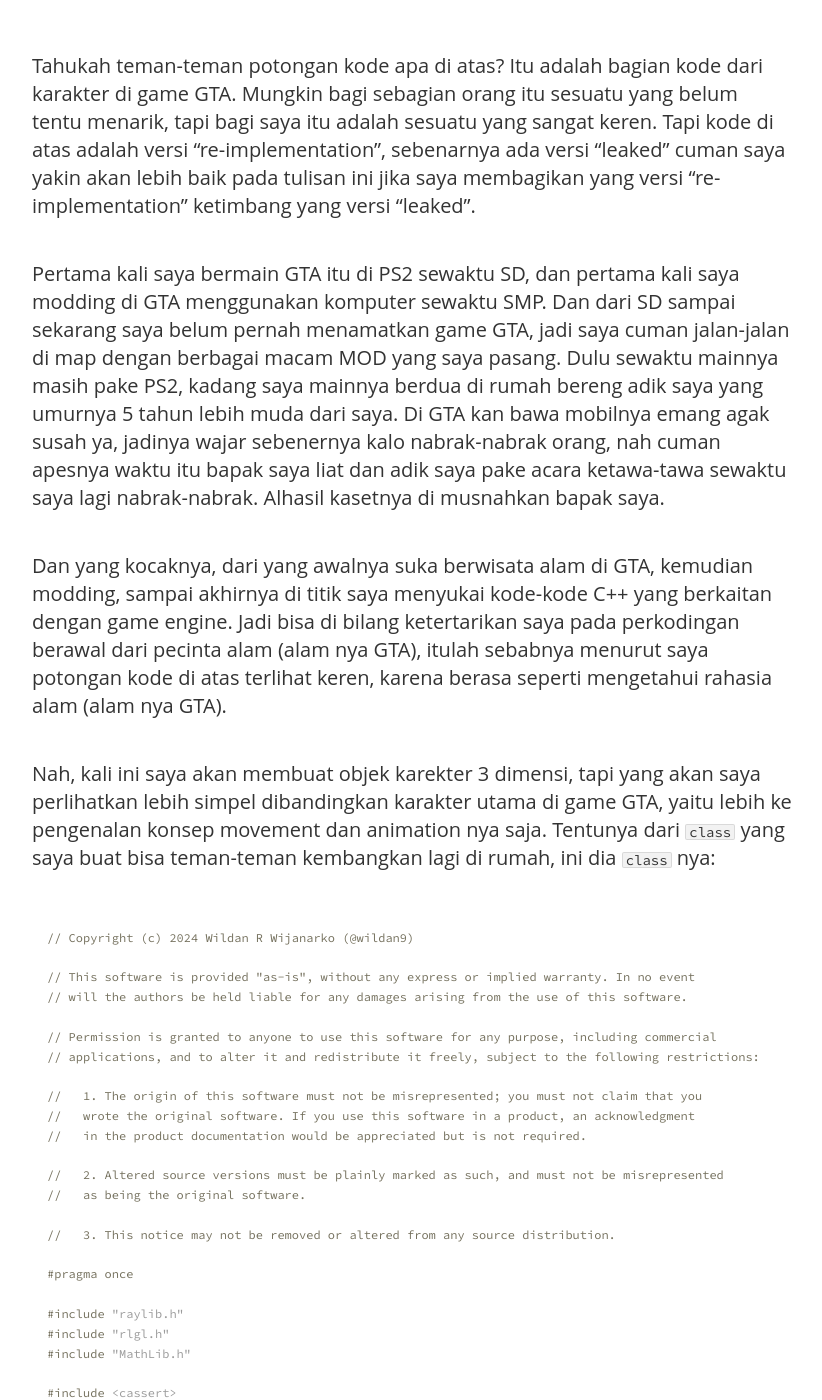
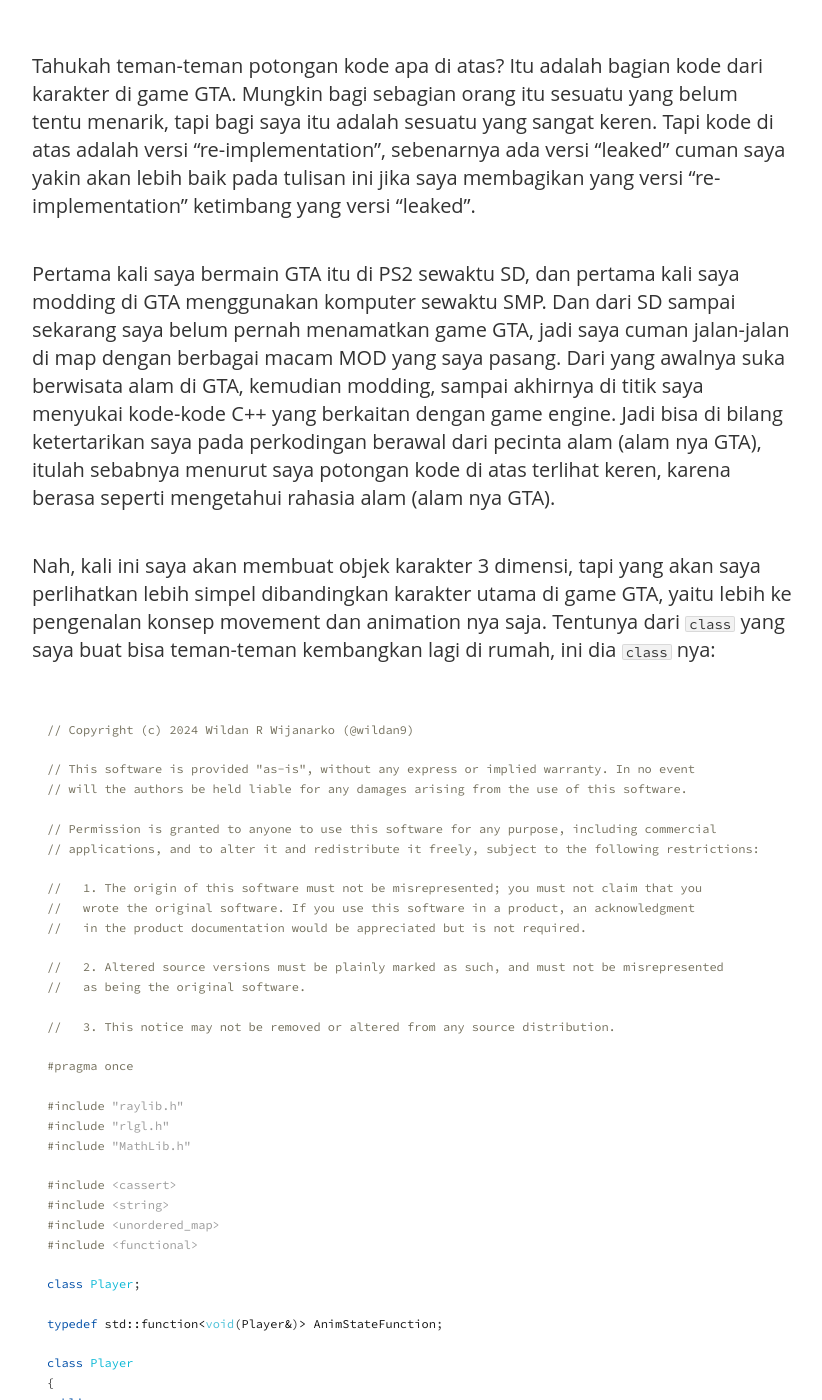
Before and after one commit to wildan9/wildan9.github.io, a Jekyll site: the page built from _posts/2024-03-07-rotation.md, in a window 1280 px wide and 1400 px high, scrolled down 4779 px. Shown: the whole window, without its empty margins (228-1050 px from the left). Built offline with Jekyll 4.4.1, drawn with Linux system fonts in a browser that asks for light colours; nearby versions of some CDN libraries; some of the changed text lies outside the part shown.

Commit message:
Add Pascal and update rotation

```diff
--- a/_posts/2024-03-07-rotation.md
+++ b/_posts/2024-03-07-rotation.md
@@ -159,11 +160,9 @@ void Animator::tick(float dt) {
 
 Tahukah teman-teman potongan kode apa di atas? Itu adalah bagian kode dari karakter di game GTA. Mungkin bagi sebagian orang itu sesuatu yang belum tentu menarik, tapi bagi saya itu adalah sesuatu yang sangat keren. Tapi kode di atas adalah versi "re-implementation", sebenarnya ada versi "leaked" cuman saya yakin akan lebih baik pada tulisan ini jika saya membagikan yang versi "re-implementation" ketimbang yang versi "leaked".
 
-Pertama kali saya bermain GTA itu di PS2 sewaktu SD, dan pertama kali saya modding di GTA menggunakan komputer sewaktu SMP. Dan dari SD sampai sekarang saya belum pernah menamatkan game GTA, jadi saya cuman jalan-jalan di map dengan berbagai macam MOD yang saya pasang. Dulu sewaktu mainnya masih pake PS2, kadang saya mainnya berdua di rumah bereng adik saya yang umurnya 5 tahun lebih muda dari saya. Di GTA kan bawa mobilnya emang agak susah ya, jadinya wajar sebenernya kalo nabrak-nabrak orang, nah cuman apesnya waktu itu bapak saya liat dan adik saya pake acara ketawa-tawa sewaktu saya lagi nabrak-nabrak. Alhasil kasetnya di musnahkan bapak saya.
+Pertama kali saya bermain GTA itu di PS2 sewaktu SD, dan pertama kali saya modding di GTA menggunakan komputer sewaktu SMP. Dan dari SD sampai sekarang saya belum pernah menamatkan game GTA, jadi saya cuman jalan-jalan di map dengan berbagai macam MOD yang saya pasang. Dari yang awalnya suka berwisata alam di GTA, kemudian modding, sampai akhirnya di titik saya menyukai kode-kode C++ yang berkaitan dengan game engine. Jadi bisa di bilang ketertarikan saya pada perkodingan berawal dari pecinta alam (alam nya GTA), itulah sebabnya menurut saya potongan kode di atas terlihat keren, karena berasa seperti mengetahui rahasia alam (alam nya GTA).
 
-Dan yang kocaknya, dari yang awalnya suka berwisata alam di GTA, kemudian modding, sampai akhirnya di titik saya menyukai kode-kode C++ yang berkaitan dengan game engine. Jadi bisa di bilang ketertarikan saya pada perkodingan berawal dari pecinta alam (alam nya GTA), itulah sebabnya menurut saya potongan kode di atas terlihat keren, karena berasa seperti mengetahui rahasia alam (alam nya GTA).
-
-Nah, kali ini saya akan membuat objek karekter 3 dimensi, tapi yang akan saya perlihatkan lebih simpel dibandingkan karakter utama di game GTA, yaitu lebih ke pengenalan konsep movement dan animation nya saja. Tentunya dari `class` yang saya buat bisa teman-teman kembangkan lagi di rumah, ini dia `class` nya:
+Nah, kali ini saya akan membuat objek karakter 3 dimensi, tapi yang akan saya perlihatkan lebih simpel dibandingkan karakter utama di game GTA, yaitu lebih ke pengenalan konsep movement dan animation nya saja. Tentunya dari `class` yang saya buat bisa teman-teman kembangkan lagi di rumah, ini dia `class` nya:
 
 {% highlight cpp %}
 
```
Also changed, not shown: other parts of _posts/2024-03-07-rotation.md (+1 -0 lines), _posts/2024-05-18-pascal.md (added, +40 -0 lines), img/posts/pascal/earth.jpg (added), img/posts/pascal/laplace1.jpg (added), img/posts/pascal/laplace2.jpg (added), img/posts/pascal/laplace3.jpg (added).
